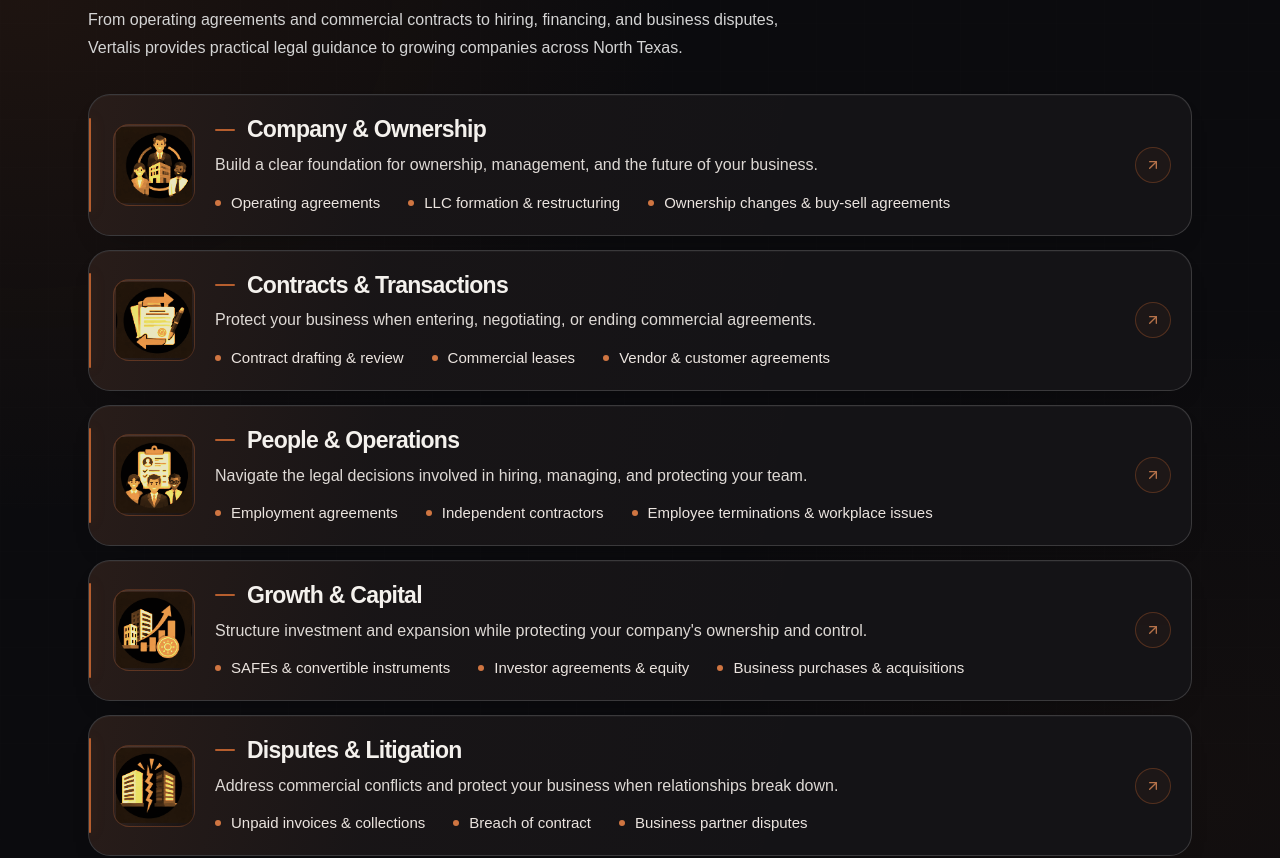
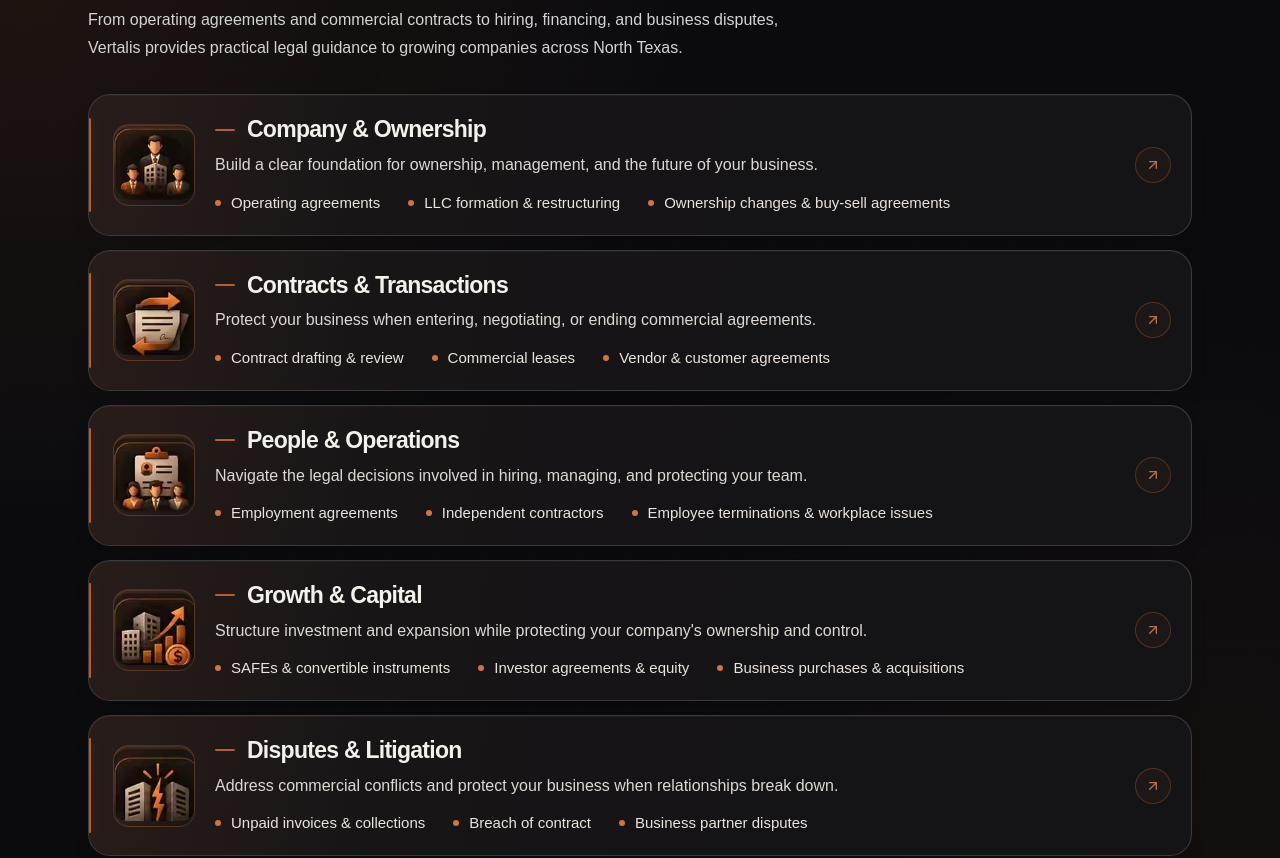
Before and after one commit to timntbb/vertalis-website, a Next.js app: page / in a window 1280 px wide. Shown: the part 900-1758 px from the top of the page. Built offline with nearby package versions, Linux system fonts and the light colour scheme.

Commit message:
Use approved copper icon artwork on homepage
* Display exact approved copper practice icons from optimized sprite

* Add approved copper service icon asset

```diff
--- a/app/page.tsx
+++ b/app/page.tsx
@@ -829,12 +829,10 @@ export default function Home() {
 
                     <div className="relative flex items-center gap-4 pr-6 sm:gap-5 sm:pr-12">
                       <div className="hidden h-[82px] w-[82px] shrink-0 items-center justify-center overflow-hidden rounded-2xl border border-[#B65E2E]/30 bg-[linear-gradient(155deg,rgba(182,94,46,0.16),rgba(255,255,255,0.025)_65%,rgba(5,5,7,0.3))] shadow-[inset_0_1px_0_rgba(255,255,255,0.08)] sm:flex">
-                        <Image
-                          src={practice.image}
-                          alt=""
-                          width={88}
-                          height={88}
-                          className="h-[76px] w-[76px] object-contain opacity-95 [filter:grayscale(1)_sepia(1)_saturate(2.8)_hue-rotate(-12deg)_brightness(0.96)] transition-[transform,opacity] duration-300 group-hover:scale-[1.055] group-hover:opacity-100"
+                        <span
+                          aria-hidden="true"
+                          className="block h-[74px] w-[84px] shrink-0 bg-[url('/services/vertalis-practice-icons.avif')] bg-[length:84px_365px] bg-no-repeat transition-transform duration-300 group-hover:scale-[1.045]"
+                          style={{ backgroundPosition: `center -${practices.findIndex((p) => p.slug === practice.slug) * 73}px` }}
                         />
                       </div>
 
```
Also changed, not shown: public/services/vertalis-practice-icons.avif (added).
